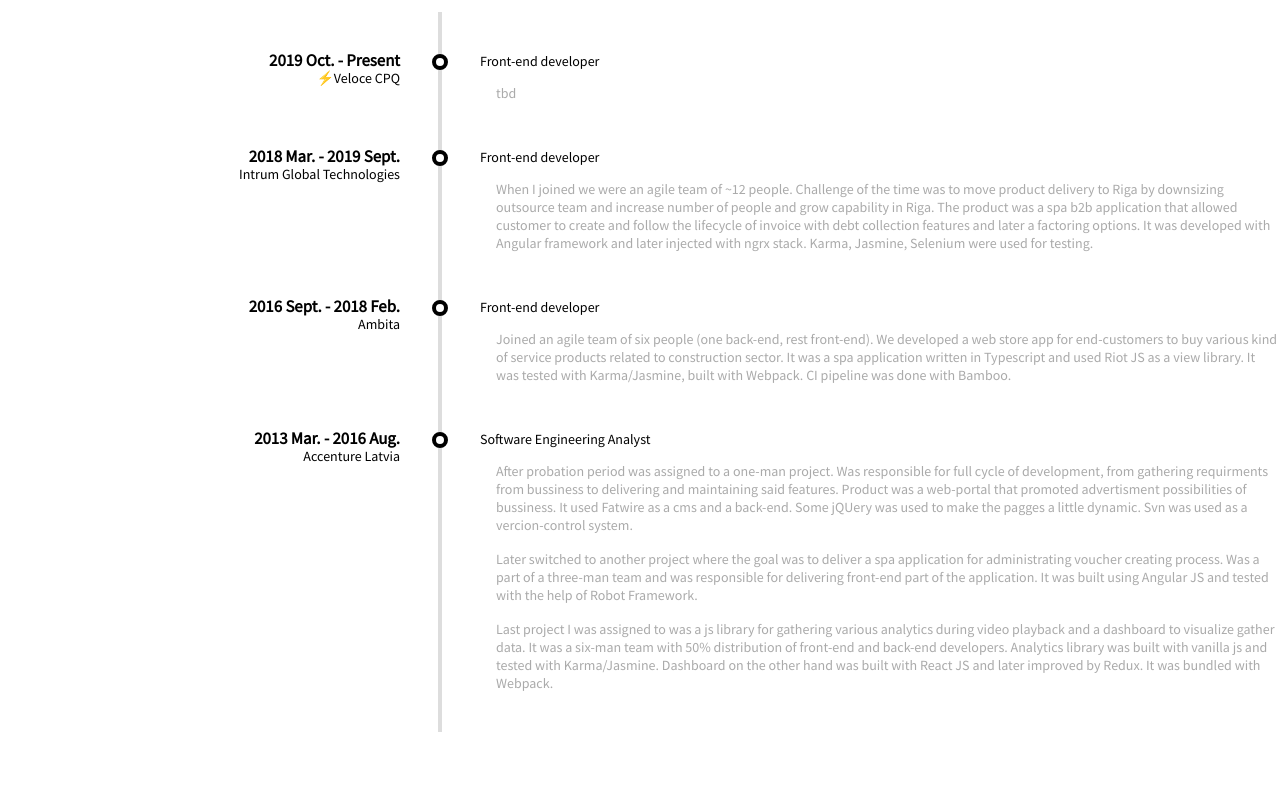
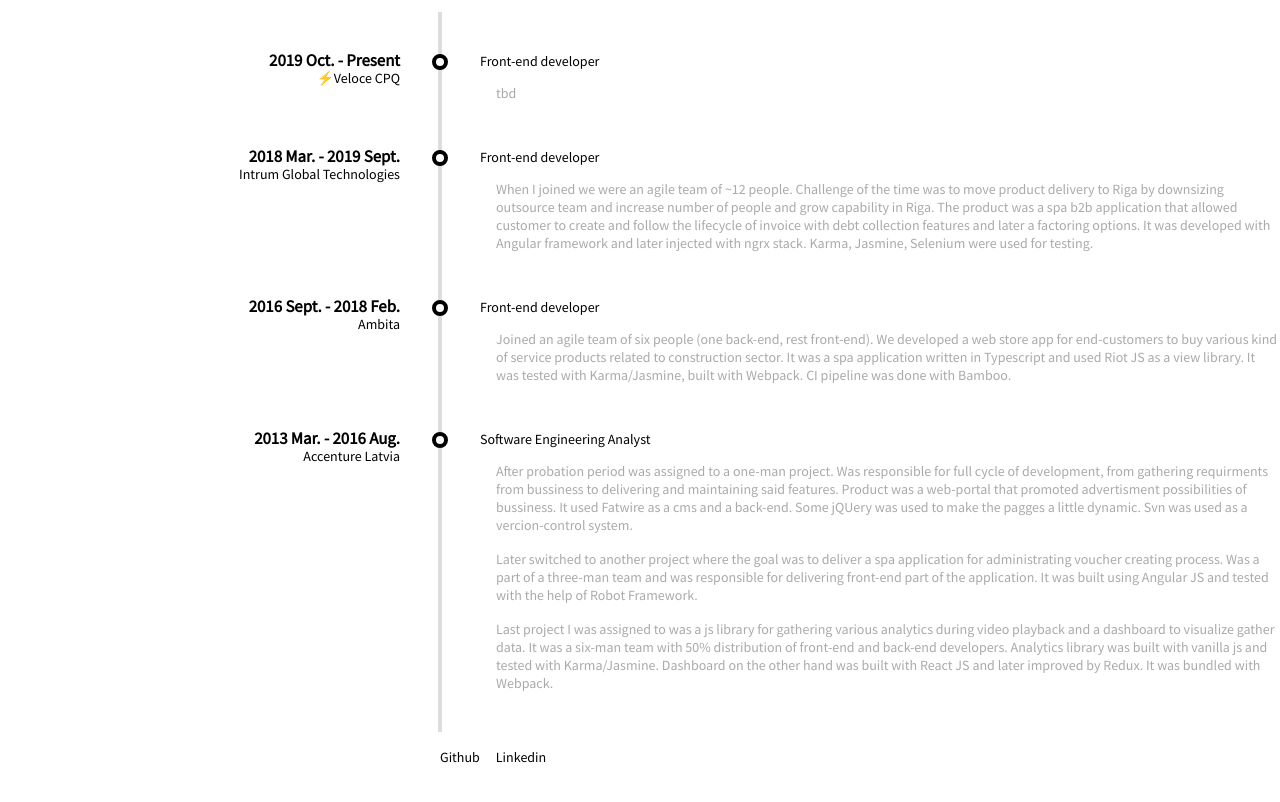
Before and after one commit to dmnrmr/lblinov.dev, a website: page index.html in a window 1280 px wide. Shown: the part 98-900 px from the top of the page. Before the commit the page ends 870 px from the top, so only its background shows below. Drawn offline with Linux system fonts and the light colour scheme.

Commit message:
[add] Footer

```diff
--- a/index.html
+++ b/index.html
@@ -162,5 +162,25 @@
         </div>
       </div>
     </div>
+
+    <footer class="lb-footer">
+      <ul class="lb-footer__contacts">
+        <a
+          class="lb-footer__contacts-item lb-footer__contacts-item--github"
+          href="https://github.com/dmnrmr"
+          target="_blank"
+          title="Github"
+          >Github</a
+        >
+
+        <a
+          class="lb-footer__contacts-item lb-footer__contacts-item--linkedin"
+          href="https://www.linkedin.com/in/lblinov/"
+          target="_blank"
+          title="Linkedin"
+          >Linkedin</a
+        >
+      </ul>
+    </footer>
   </body>
 </html>
--- /dev/null
+++ b/src/styles/footer.scss
@@ -0,0 +1,23 @@
+.lb-footer {
+  display: grid;
+  grid-template-areas: '....... entry';
+  grid-template-columns: 440px auto;
+  width: 100%;
+  max-width: 1280px;
+  padding-top: 1rem;
+  column-gap: 0;
+
+  &__contacts {
+    display: flex;
+    grid-area: entry;
+    margin: 0;
+    padding: 0;
+    list-style: none;
+
+    &-item {
+      margin-right: 1rem;
+      color: inherit;
+      text-decoration: none;
+    }
+  }
+}
--- a/src/styles/header.scss
+++ b/src/styles/header.scss
@@ -1,6 +1,6 @@
 .lb-header {
   display: grid;
-  grid-template-columns: 438px auto;
+  grid-template-columns: 440px auto;
   width: 100%;
   max-width: 1280px;
   padding-bottom: 1rem;
--- a/src/styles/index.scss
+++ b/src/styles/index.scss
@@ -1,6 +1,7 @@
+@import './header';
 @import './timeline';
 @import './entry';
-@import './header';
+@import './footer';
 
 body {
   display: flex;
```
Also changed, not shown: index.css.
